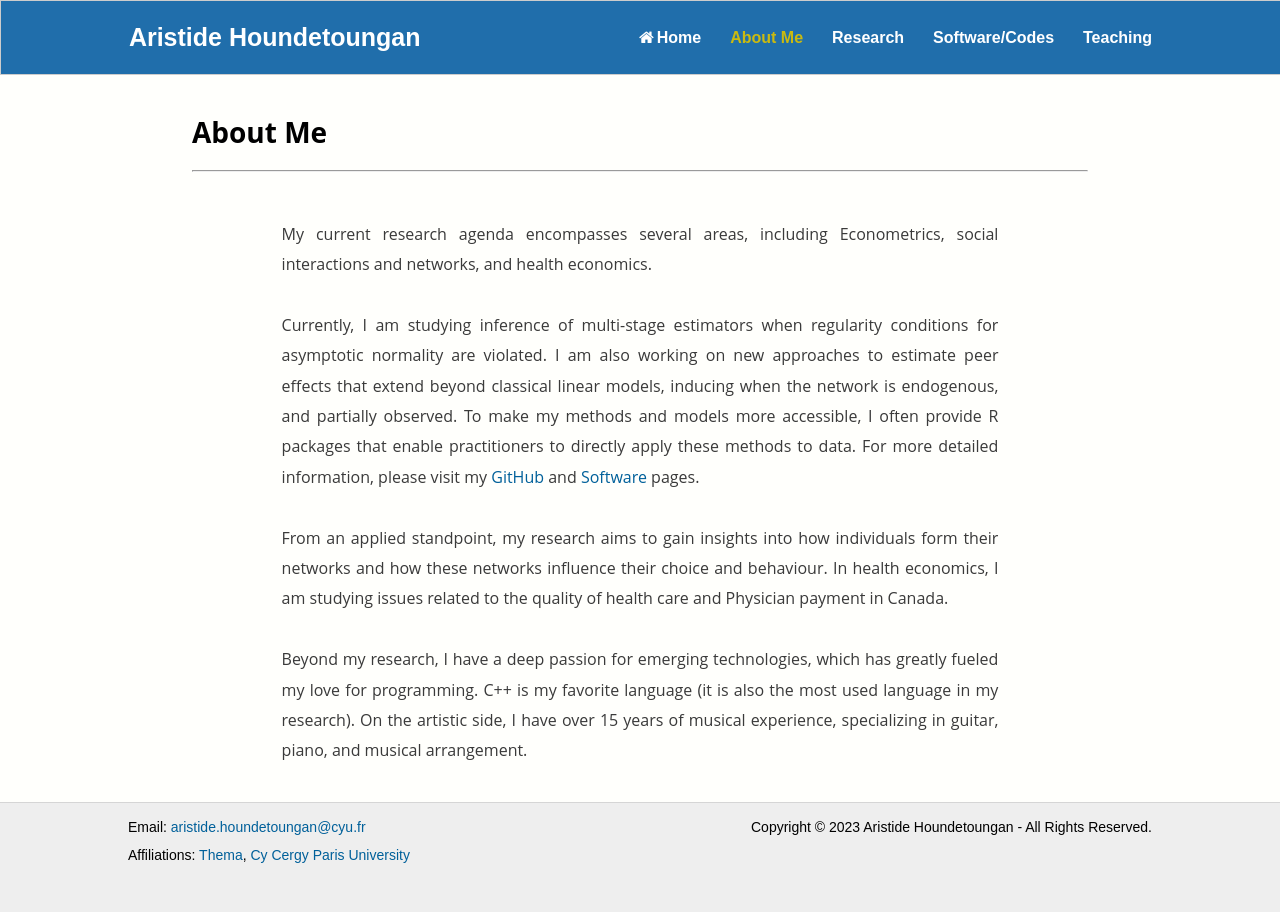
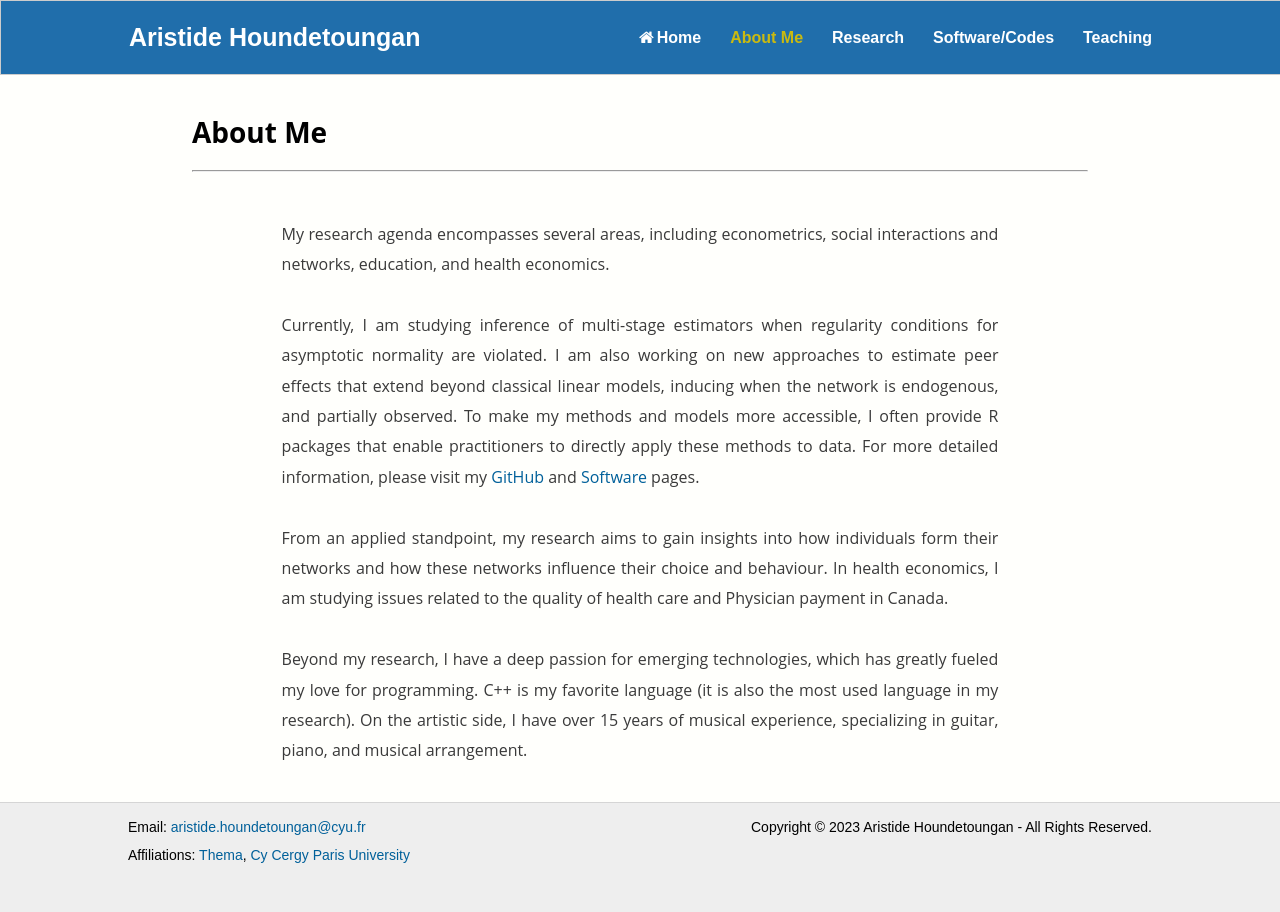
Before and after one commit to ahoundetoungan/ahoundetoungan.github.io, a Jekyll site: the page built from about/index.html, in a window 1280 px wide. Built offline with Jekyll 4.4.1, drawn with Linux system fonts in a browser that asks for light colours.

Commit message:
research

```diff
--- a/_layouts/menutitle.html
+++ b/_layouts/menutitle.html
@@ -7,7 +7,7 @@
 <link rel="stylesheet" href="/assets/css/academicons.css">
 <link rel="stylesheet" href="https://cdnjs.cloudflare.com/ajax/libs/font-awesome/4.7.0/css/font-awesome.min.css">
 <script src="https://ajax.googleapis.com/ajax/libs/jquery/3.5.1/jquery.min.js"></script>
-<script type=”text/javascript” src=”http://cdn.mathjax.org/mathjax/latest/MathJax.js?config=TeX-AMS-MML_HTMLorMML”></script>
+<script src="https://cdn.mathjax.org/mathjax/latest/MathJax.js?config=TeX-AMS-MML_HTMLorMML" type="text/javascript"></script>
 <meta charset="UTF-8">
 <meta name="viewport" content="width=device-width, initial-scale=1">
 </head>
--- a/about/index.html
+++ b/about/index.html
@@ -16,7 +16,7 @@
   <p align="justify">
     <br/>
 
-    My current research agenda encompasses several areas, including Econometrics, social interactions and networks, and health economics.
+    My research agenda encompasses several areas, including econometrics, social interactions and networks, education, and health economics.
     <br/><br/>
     Currently, I am studying inference of multi-stage estimators when regularity conditions for asymptotic normality are violated. I am also working on new approaches to estimate peer effects that extend beyond classical linear models, inducing when the network is endogenous, and partially observed.
     To make my methods and models more accessible, I often provide R packages that enable practitioners to directly apply these methods to data. For more detailed information, please visit my <a href="https://github.com/ahoundetoungan">GitHub</a> and <a href="/software">Software</a> pages.
```
